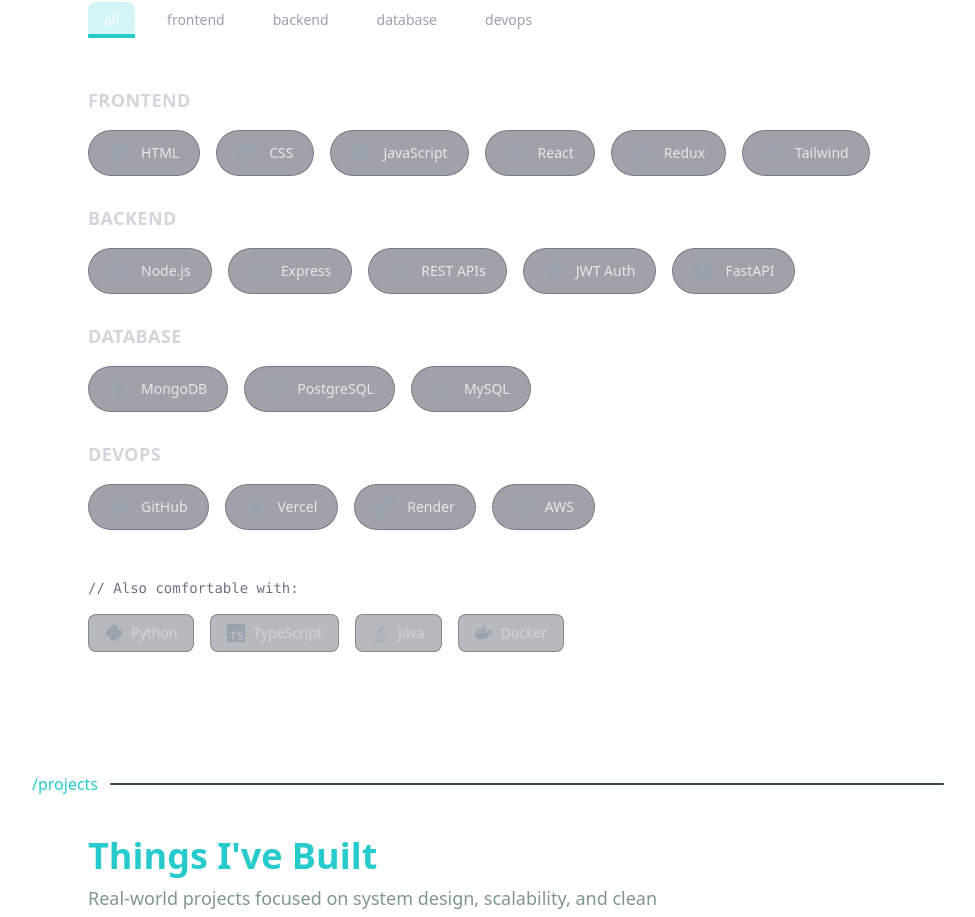
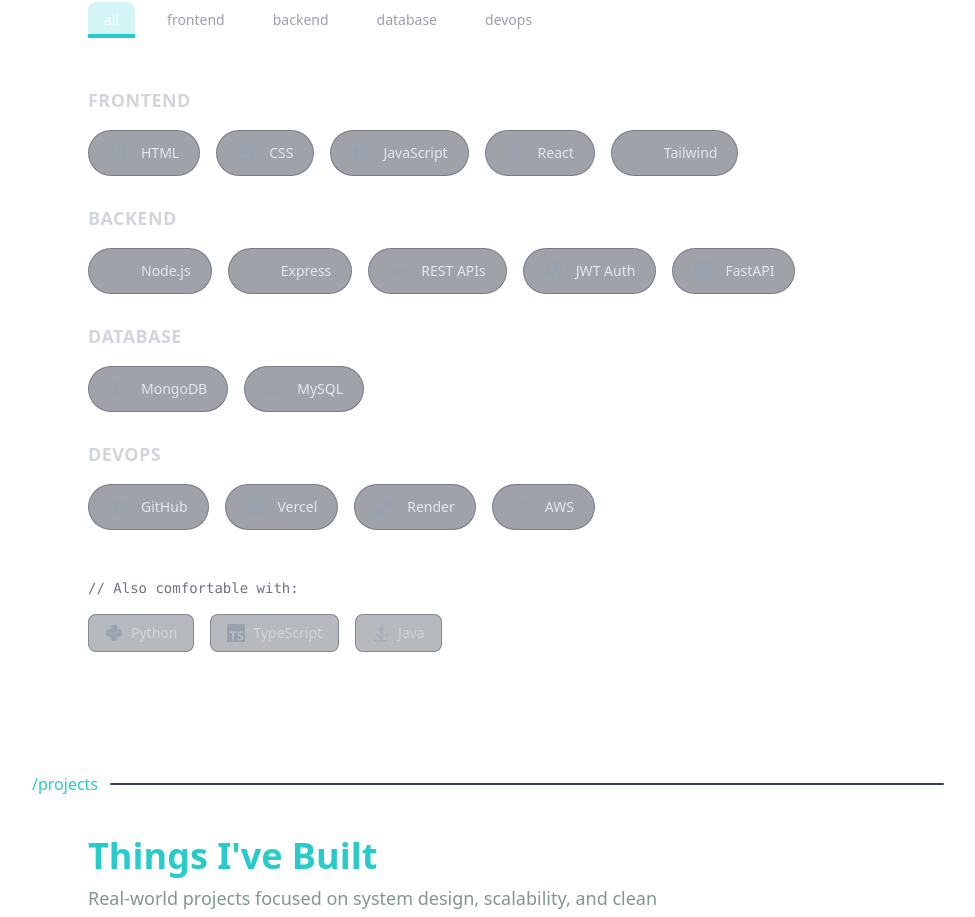
Before and after one commit to adityarajsrv/Portfolio, a React (Vite) app in the folder frontend/: page / in a window 1280 px wide. Shown: the part 1833-2750 px from the top of the page, without its empty margins (192-1167 px from the left). Built offline with nearby package versions, Linux system fonts and the light colour scheme.

Commit message:
Update stack

```diff
--- a/frontend/src/components/Stack.jsx
+++ b/frontend/src/components/Stack.jsx
@@ -4,7 +4,6 @@
 import {
   FaReact,
   FaNodeJs,
-  FaDocker,
   FaGitAlt,
   FaHtml5,
   FaCss3,
@@ -13,11 +12,9 @@
 } from "react-icons/fa";
 import {
   SiTypescript,
-  SiRedux,
   SiTailwindcss,
   SiExpress,
   SiMongodb,
-  SiPostgresql,
   SiMysql,
   SiVercel,
   SiRender,
@@ -34,7 +31,6 @@
     { name: "CSS", icon: <FaCss3 /> },
     { name: "JavaScript", icon: <RiJavascriptFill /> },
     { name: "React", icon: <FaReact /> },
-    { name: "Redux", icon: <SiRedux /> },
     { name: "Tailwind", icon: <SiTailwindcss /> },
   ],
   backend: [
@@ -46,7 +42,6 @@
   ],
   database: [
     { name: "MongoDB", icon: <SiMongodb /> },
-    { name: "PostgreSQL", icon: <SiPostgresql /> },
     { name: "MySQL", icon: <SiMysql /> },
   ],
   devops: [
@@ -61,7 +56,6 @@
   { name: "Python", icon: <FaPython /> },
   { name: "TypeScript", icon: <SiTypescript /> },
   { name: "Java", icon: <FaJava /> },
-  { name: "Docker", icon: <FaDocker /> },
 ];
 
 const tabs = ["all", ...Object.keys(categories)];
```
